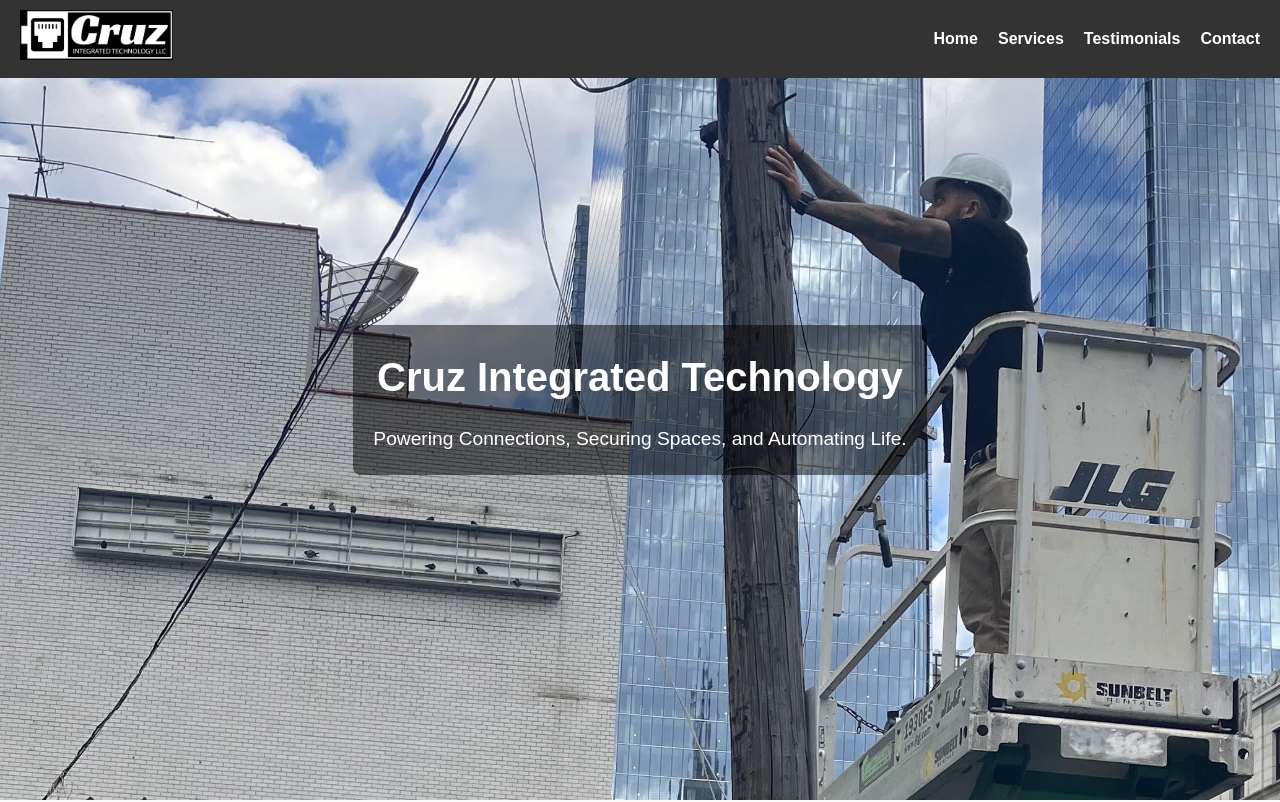
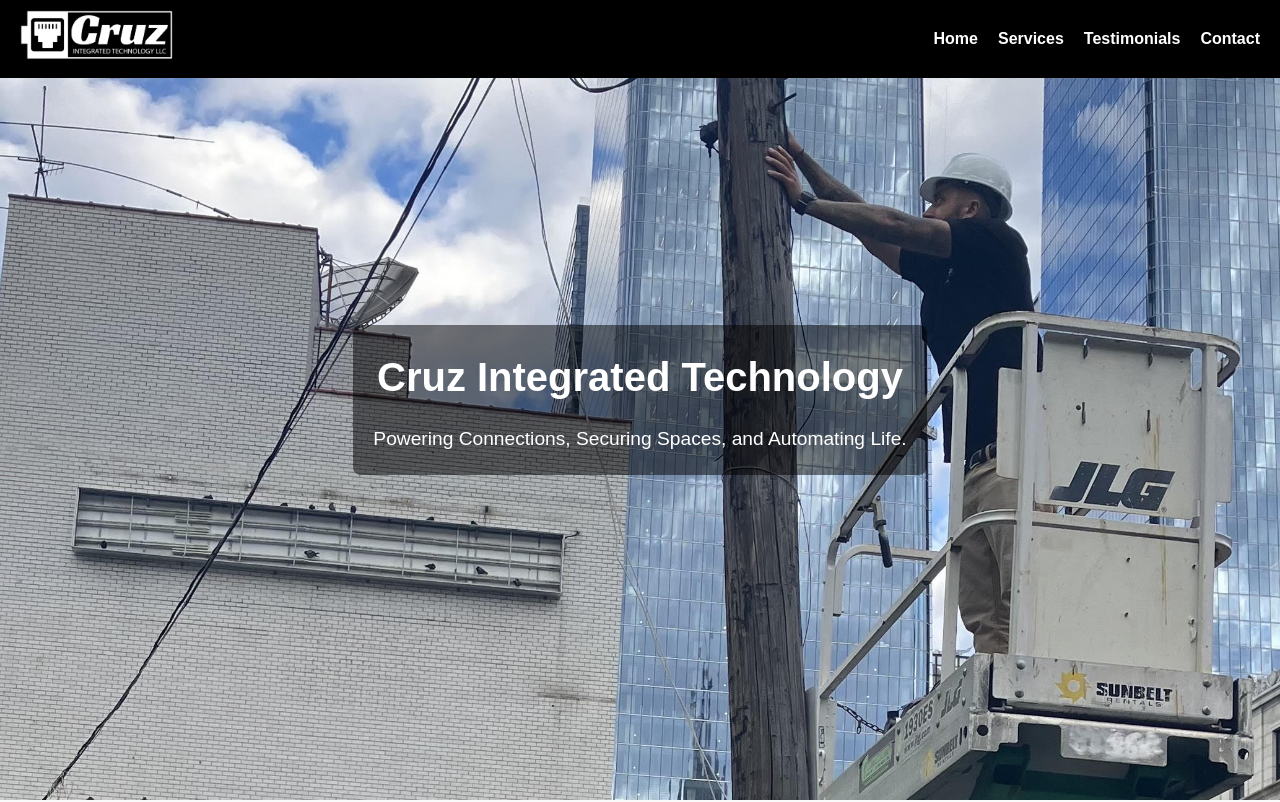
Before and after one commit to seanyvesroy/Cruz, a plain HTML site: page index.html in a window 1280 px wide. Shown: the top 802 px of the page. Drawn offline with Linux system fonts and the light colour scheme.

Commit message:
black nav

```diff
--- a/styles.css
+++ b/styles.css
@@ -18,7 +18,7 @@ nav {
   justify-content: space-between;
   align-items: center;
   padding: 10px 20px;  /* Adjust padding to make it flexible */
-  background-color: #333; /* Navbar background color */
+  background-color: #000; /* Navbar background color */
   color: #fff;
   position: fixed;
   width: 100%;
```
